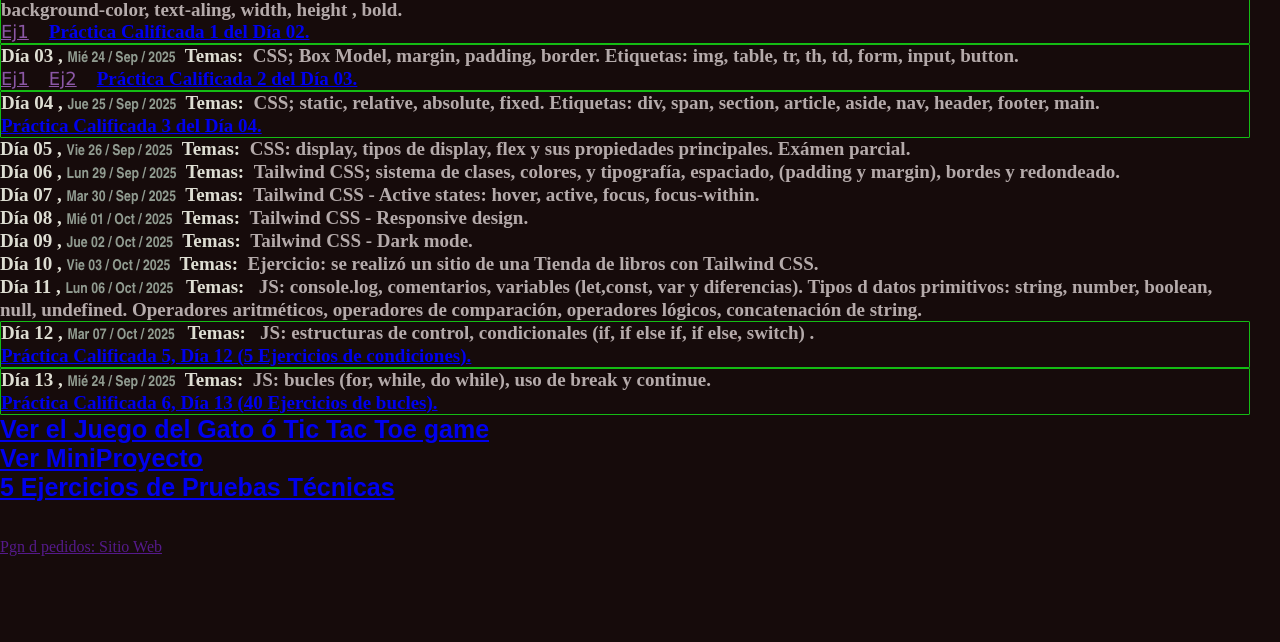
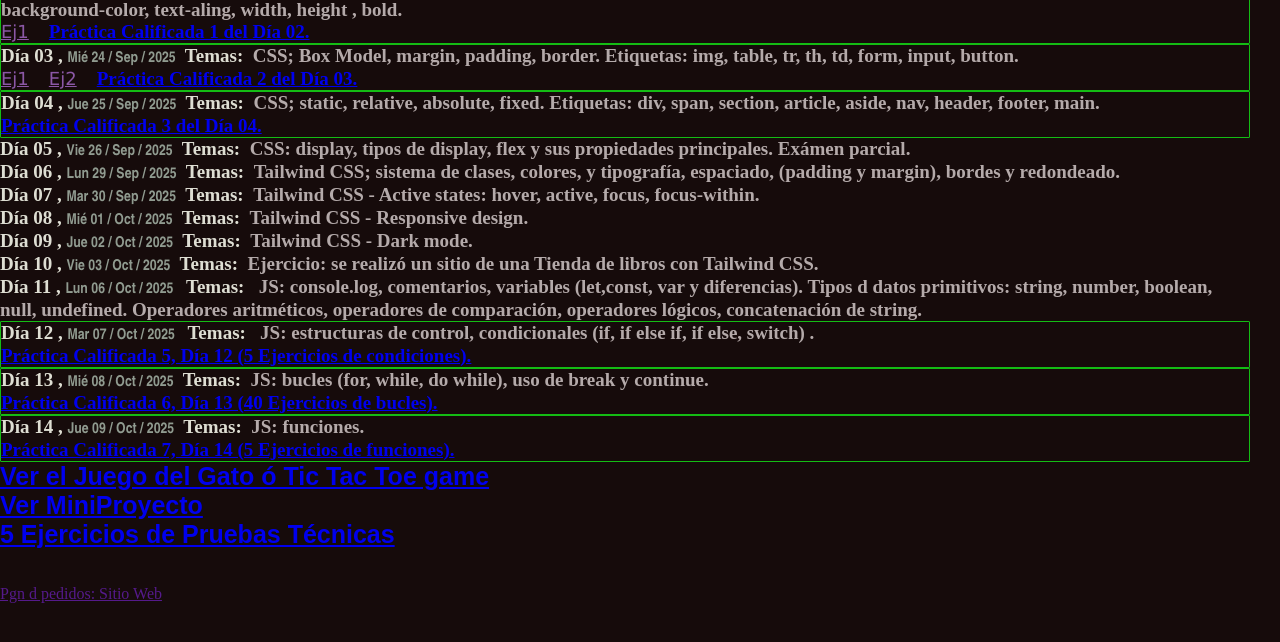
Before and after one commit to jm000tjm/primerRepositorio, a website: page index.html in a window 1280 px wide. Shown: the part 62-704 px from the top of the page. Drawn offline with Linux system fonts and the light colour scheme.

Commit message:
Actlznd Pgn Raiz

```diff
--- a/index.html
+++ b/index.html
@@ -135,7 +135,7 @@
 
         <li class="dd">
             <div class="ddyTemas opF  ">
-                <div class=" " >Día 13 , <time class="fch" datetime="2025-09-23">Mié 24 / Sep / 2025 </time> </div>
+                <div class=" " >Día 13 , <time class="fch" datetime="2025-10-08">Mié 08 / Oct / 2025 </time> </div>
                 <p> &nbsp; Temas: &nbsp; </p>
                 <p class="CL plbrsClv" > JS: bucles (for, while, do while), uso de break y continue.</p>
             </div>
@@ -144,6 +144,18 @@
             </div>
         </li>
 
+
+
+        <li class="dd">
+            <div class="ddyTemas opF  ">
+                <div class=" " >Día 14 , <time class="fch" datetime="2025-10-09">Jue 09 / Oct / 2025 </time> </div>
+                <p> &nbsp; Temas: &nbsp; </p>
+                <p class="CL plbrsClv" > JS: funciones.</p>
+            </div>
+            <div class="opF ejrccs izq  gp20 ">
+                <a  href="./dia_14_PC_7_5_Ejrccs/PC_7_5_EjrccsFunciones.html">Práctica Calificada 7, Día 14 (5 Ejercicios de funciones).</a>
+            </div>
+        </li>
 
 
 
```
Also changed, not shown: dia_14_PC_7_5_Ejrccs/PC_7_5_EjrccsFunciones.html (renamed from dia_14_PC_7_5_Ejrccs/PC_7_5_Erccs.html, +1 -0 lines).
